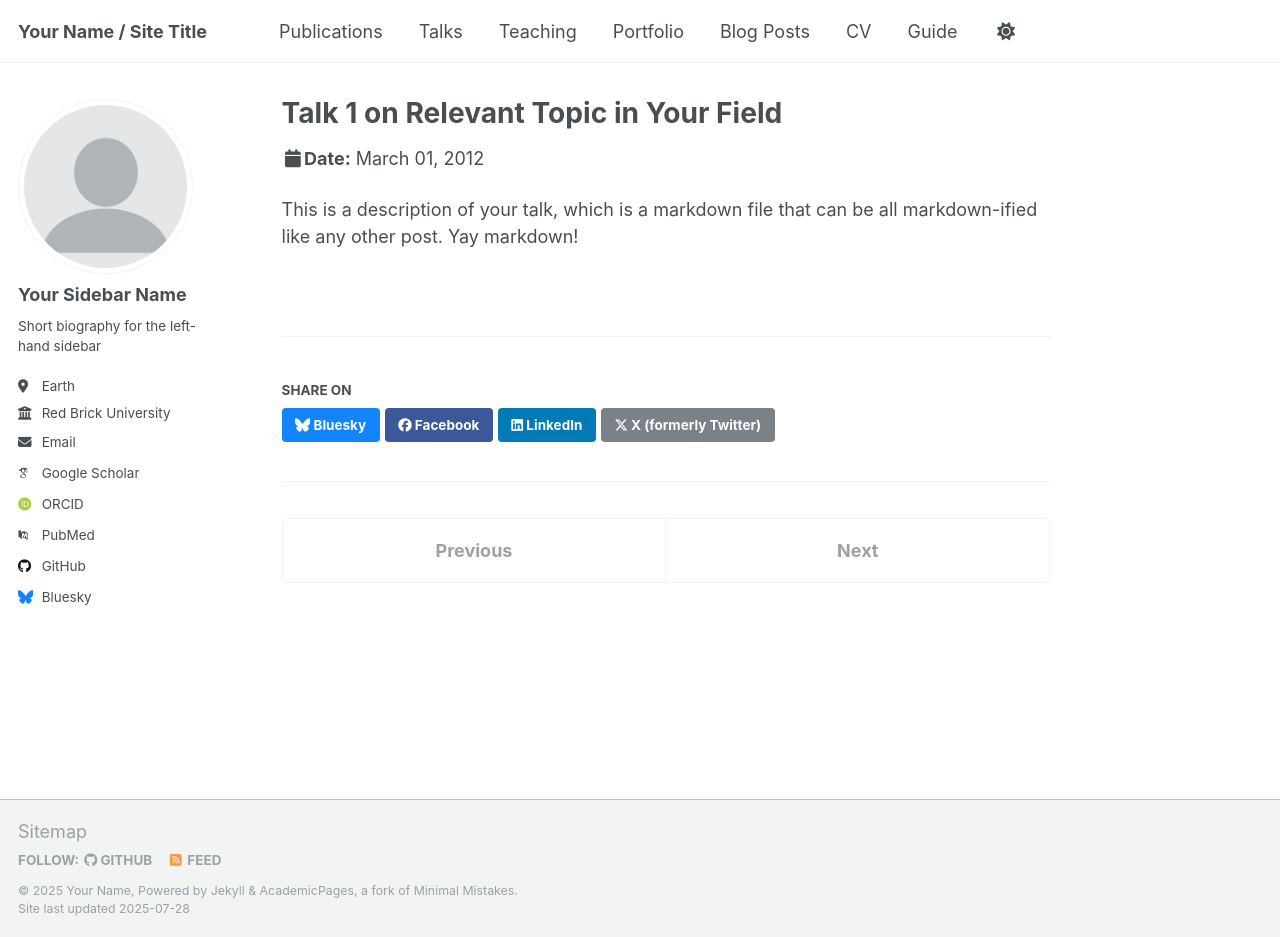
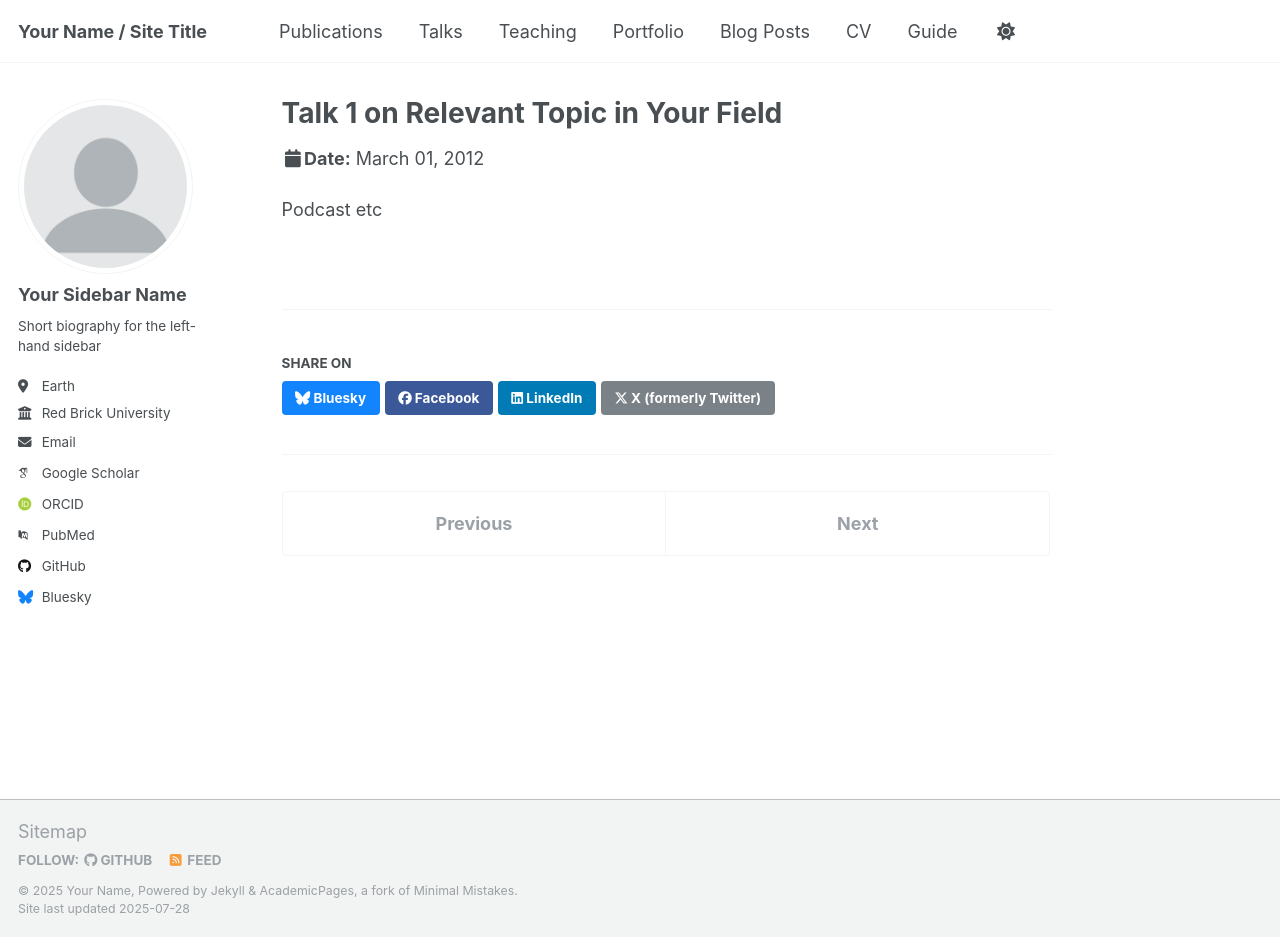
Before and after one commit to joeljude/profile, a Jekyll site: the page built from _talks/2012-03-01-talk-1.md, in a window 1280 px wide and 937 px high. Built offline with Jekyll 4.4.1, drawn with Linux system fonts in a browser that asks for light colours; some web fonts are replaced; a script that is not in the unit is left out.

Commit message:
Add Vercel deployment configuration and build script
- Added vercel.json for Vercel deployment
- Added build.sh script for Jekyll build
- Updated package.json with build script
- Modified talk files

🤖 Generated with [Claude Code](https://claude.ai/code)

Co-Authored-By: Claude <noreply@anthropic.com>

```diff
--- a/_talks/2012-03-01-talk-1.md
+++ b/_talks/2012-03-01-talk-1.md
@@ -8,4 +8,4 @@ date: 2012-03-01
 location: "San Francisco, CA, USA"
 ---
 
-This is a description of your talk, which is a markdown file that can be all markdown-ified like any other post. Yay markdown!
+Podcast etc
--- a/package.json
+++ b/package.json
@@ -35,6 +35,7 @@
   "scripts": {
     "uglify": "uglifyjs node_modules/jquery/dist/jquery.min.js node_modules/fitvids/dist/fitvids.min.js node_modules/jquery-smooth-scroll/jquery.smooth-scroll.min.js assets/js/plugins/jquery.greedy-navigation.js assets/js/_main.js -c -m -o assets/js/main.min.js",
     "watch:js": "onchange \"assets/js/**/*.js\" -e \"assets/js/main.min.js\" -- npm run build:js",
-    "build:js": "npm run uglify"
+    "build:js": "npm run uglify",
+    "build": "bundle install && bundle exec jekyll build"
   }
 }
```
Also changed, not shown: vercel.json (added, +11 -0 lines), 1 other file.
